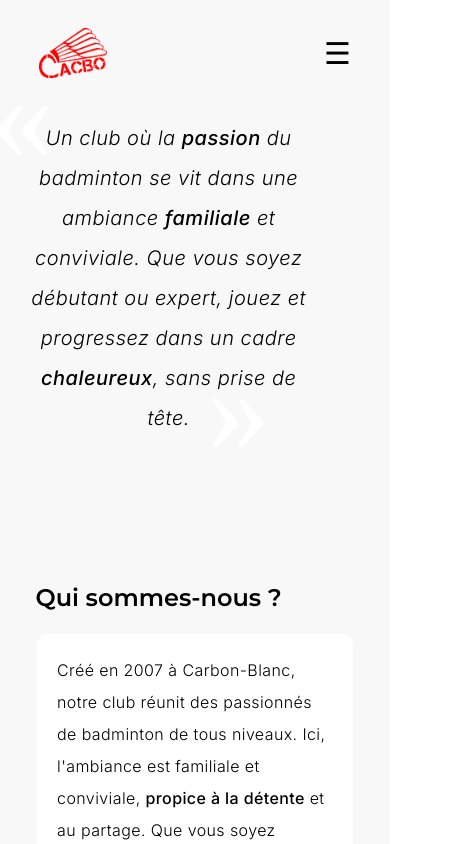
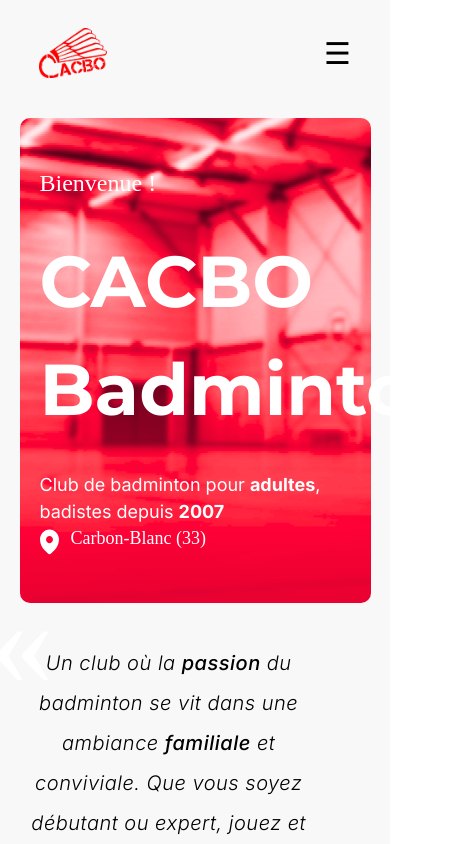
Before and after one commit to Matsuel/CACBO-Badminton, a Next.js app: page / in a window 390 px wide. Shown: the top 844 px of the page, 463 px wide, since content can reach past the window. Built offline with nearby package versions, Linux system fonts and the light colour scheme; a web font is replaced by a local one.

Commit message:
Home Page -> Responsive Hero

```diff
--- a/src/pages/index.tsx
+++ b/src/pages/index.tsx
@@ -12,6 +12,9 @@ import { Goto } from "@/assets/Goto";
 import Emoji from "@/components/Emoji";
 import Paragraphe from "@/components/Paragraphe";
 import ImageLegend from "@/components/ImageLegend";
+import GPS from "@/assets/gps.svg";
+import Gymnase from "@/assets/Gymnase.png";
+import Logo from "@/assets/cacbo.svg";
 
 
 export default function Home() {
@@ -20,24 +23,24 @@ export default function Home() {
             <Title title={SITE_CONFIG.title} />
             <Navbar />
 
-            {/* <div
-                className="flex flex-col items-center justify-center w-[80%] h-auto mt-3 bg-cover bg-center rounded-ten"
+            <div
+                className="flex flex-col items-center justify-center md:w-[80%] w-[90%] h-auto md:mt-3 mt-10 bg-cover bg-center rounded-ten"
                 style={{ backgroundImage: `url(${Gymnase.src})` }}>
 
                 <div className="w-[100%] h-[485px] flex flex-row justify-center items-center">
 
-                    <div className="w-[80%] h-full flex flex-col justify-center gap-7 pl-28">
-                        <h3 className="font-Shantell font-medium text-white text-4xl">Bienvenue !</h3>
+                    <div className="md:w-[80%] w-[90%] h-full flex flex-col justify-center gap-7 2xl:pl-28 xl:pl-20 lg:pl-16 md:pl-10 pl-5">
+                        <h3 className="font-Shantell font-medium text-white 2xl:text-4xl xl:text-[32px] lg:text-[28px] text-2xl ">Bienvenue !</h3>
 
-                        <h2 className="font-Montserrat font-bold text-white text-8xl">CACBO Badminton</h2>
+                        <h2 className="font-Montserrat font-bold text-white 2xl:text-8xl xl:text-[88px] lg:text-[80px] text-[72px]">CACBO Badminton</h2>
 
-                        <div className="flex flex-col items-start justify-center gap-3">
-                            <h3 className="font-Inter font-normal text-white text-3xl">Club de badminton
+                        <div className="flex flex-col items-start justify-center lg:gap-3 md:gap-2">
+                            <h3 className="font-Inter font-normal text-white 2xl:text-3xl xl:text-[24px] lg:text-[20px] text-[18px]">Club de badminton
                                 pour <strong>adultes</strong>, badistes depuis <strong>2007</strong></h3>
 
                             <div className="flex flex-row items-start justify-center gap-3">
                                 <Image src={GPS} alt="gps" className="mt-1" />
-                                <h3 className="font-Shantell font-medium text-white text-3xl">
+                                <h3 className="font-Shantell font-medium text-white 2xl:text-3xl xl:text-[24px] lg:text-[20px] text-[18px]">
                                     Carbon-Blanc (33)
                                 </h3>
                             </div>
@@ -47,13 +50,13 @@ export default function Home() {
 
                     <div className="w-[20%] h-full flex flex-col justify-start items-center pt-14">
 
-                        <div className="w-40 h-40 bg-white rounded-full flex flex-row justify-center items-center">
-                            <Image src={Logo} alt="cacbo" width={100} />
+                        <div className="md:w-40 md:h-40 h-[100px] w-[100px] bg-white rounded-full sm:flex hidden flex-row justify-center items-center">
+                            <Image src={Logo} alt="cacbo" className="md:w-[100px] w-[60px]" />
                         </div>
                     </div>
 
                 </div>
-            </div> */}
+            </div>
 
             <div className="xl:w-[39%] lg:w-[60%] md:w-[80%] w-[90%] h-auto mt-10 mb-36 flex flex-col relative">
                 <div
```
